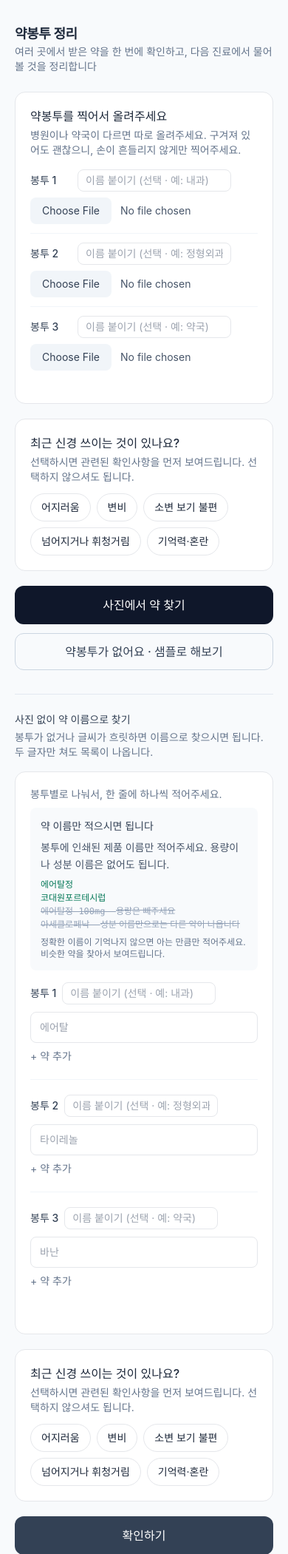
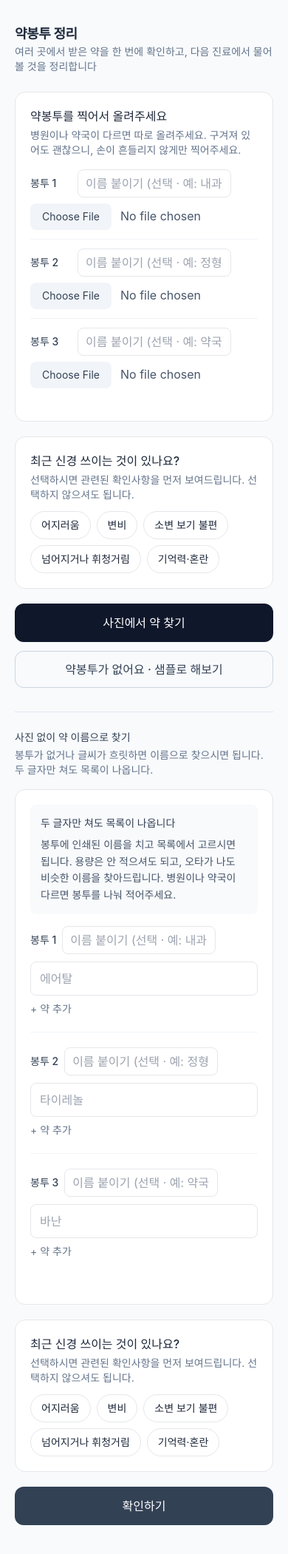
Before and after one commit to RL9-csv/medcheck, a FastAPI app: page / in a window 390 px wide. Shown: the top 2101 px of the page at 74% size. Run offline with FastAPI, Linux system fonts and the light colour scheme; parts of the project's set-up code (start-up, migrations or seed data) failed here and were passed over; some libraries are stand-ins or nearby versions.

Commit message:
모바일에서 입력칸을 탭할 때마다 화면이 확대되던 것을 막는다
iOS 사파리는 포커스된 입력의 글자가 16px 미만이면 페이지를 자동 확대한다.
입력칸이 text-sm(14px) 이었다. 직접 입력은 약마다 칸이 있어서 칸을 옮길
때마다 줌인되고 사용자가 손으로 되돌려야 한다. 봉투 라벨 칸도 같다.

개별 클래스를 text-base(16px) 로 올리고, base.html 에 규칙을 하나 더 뒀다.
새 입력을 추가할 때 클래스를 잊기 쉽다. 체크박스와 라디오는 제외한다 —
글자 크기가 의미 없고 증상 선택 화면의 배치가 바뀐다.

실기기로는 확인하지 못했다. 드롭다운이 가상 키보드에 가리는지는 아직
모른다.

직접 입력 안내 문구도 새 화면에 맞게 고쳤다. 예전에는 한 칸에 여러 줄을
적게 했고 그래서 "용량을 빼라", "성분명 말고 제품명을 적어라" 같은 규칙을
사용자에게 지우고 있었다. 목록에서 고르게 되면서 그 규칙이 필요 없어졌다.
고른 값은 품목코드로 넘어가므로 표기 차이가 생길 자리가 없다.

Co-Authored-By: Claude Opus 5 (1M context) <noreply@anthropic.com>

```diff
--- a/templates/base.html
+++ b/templates/base.html
@@ -8,6 +8,11 @@
 <style>
   body { font-family: -apple-system, "Pretendard", "Malgun Gothic", sans-serif; }
   .card { background:#fff; border:1px solid #e5e7eb; border-radius:14px; }
+  /* iOS 사파리는 포커스된 입력의 글자가 16px 미만이면 페이지를 자동 확대한다.
+     약마다 칸이 있어서 칸을 옮길 때마다 화면이 줌인되고 사용자가 손으로
+     되돌려야 한다. 개별 클래스로도 16px 을 주고 있지만, 새 입력을 추가할 때
+     잊기 쉬워서 여기서 한 번 더 막는다. */
+  input:not([type=checkbox]):not([type=radio]), textarea, select { font-size: 16px; }
 </style>
 </head>
 <body class="bg-slate-50 text-slate-800">
--- a/templates/index.html
+++ b/templates/index.html
@@ -21,7 +21,7 @@
       <div class="flex items-center gap-2 mb-2">
         <span class="text-sm font-medium text-slate-700 w-14">봉투 {{ i }}</span>
         <input name="label{{ i }}" placeholder="이름 붙이기 (선택 · {{ place[loop.index0] }})"
-               class="text-sm px-2.5 py-1 border rounded-lg flex-1 max-w-52
+               class="text-base px-2.5 py-1.5 border rounded-lg flex-1 max-w-52
                       focus:outline-none focus:ring-2 focus:ring-slate-300">
       </div>
       <input type="file" name="photo{{ i }}" accept="image/*" capture="environment"
@@ -132,32 +132,19 @@
 
   <form method="post" action="/confirm" class="space-y-5">
     <div class="card p-5">
-      <p class="text-sm text-slate-500 mb-2">봉투별로 나눠서, 한 줄에 하나씩 적어주세요.</p>
+      {# 예전에는 한 칸에 여러 줄을 적게 했고, 그래서 "용량을 빼라"
+         "성분명 말고 제품명을 적어라" 같은 규칙을 사용자에게 지우고 있었다.
+         목록에서 고르게 되면서 그 규칙이 전부 필요 없어졌다. 고른 값은
+         품목코드로 넘어가므로 표기 차이가 생길 자리가 없다.
 
-      {# 어디까지 적어야 하는지를 사용자가 모른다. 약봉투에는 제품명·용량·용법이
-         한 줄에 인쇄돼 있어서 통째로 옮겨 적기 쉽다. 실측으로 갈렸다.
-
-           에어탈정                  auto
-           에어탈정 100mg            suggest   용량을 적으면 오히려 나빠진다
-           에어탈정 1일3회 식후30분     auto      용법은 붙어도 안 나빠진다
-           아세클로페낙               suggest -> 아세페낙정   성분명만 적으면 다른 약
-
-         용량이 나쁜 이유는 카탈로그 이름의 표기와 다르기 때문이다.
-         "100mg" 과 "100밀리그램" 이 다르게 읽힌다. #}
+         남은 것은 하나뿐이다. 성분명(아세클로페낙)을 치면 그 성분이 든
+         다른 제품이 뜬다. 이건 목록에서 이름을 보고 고르면 드러난다. #}
       <div class="mb-4 text-sm bg-slate-50 rounded-lg p-3.5 leading-relaxed">
-        <div class="font-medium text-slate-700 mb-1.5">약 이름만 적으시면 됩니다</div>
+        <div class="font-medium text-slate-700 mb-1.5">두 글자만 쳐도 목록이 나옵니다</div>
         <div class="text-slate-600">
-          봉투에 인쇄된 <span class="font-medium">제품 이름</span>만 적어주세요.
-          용량이나 성분 이름은 없어도 됩니다.
-        </div>
-        <div class="mt-2 space-y-0.5 font-mono text-xs">
-          <div class="text-emerald-700">에어탈정</div>
-          <div class="text-emerald-700">코대원포르테시럽</div>
-          <div class="text-slate-400 line-through">에어탈정 100mg &nbsp;<span class="font-sans no-underline">용량은 빼주세요</span></div>
-          <div class="text-slate-400 line-through">아세클로페낙 &nbsp;<span class="font-sans no-underline">성분 이름만으로는 다른 약이 나옵니다</span></div>
-        </div>
-        <div class="mt-2 text-xs text-slate-500">
-          정확한 이름이 기억나지 않으면 아는 만큼만 적어주세요. 비슷한 약을 찾아서 보여드립니다.
+          봉투에 인쇄된 이름을 치고 <span class="font-medium">목록에서 고르시면</span> 됩니다.
+          용량은 안 적으셔도 되고, 오타가 나도 비슷한 이름을 찾아드립니다.
+          병원이나 약국이 다르면 봉투를 나눠 적어주세요.
         </div>
       </div>
       {% set place = ['예: 내과', '예: 정형외과', '예: 약국'] %}
@@ -167,7 +154,7 @@
         <div class="flex items-center gap-2 mb-2.5">
           <span class="text-sm font-medium text-slate-700">봉투 {{ i }}</span>
           <input name="label{{ i }}" placeholder="이름 붙이기 (선택 · {{ place[loop.index0] }})"
-                 class="text-sm px-2.5 py-1 border rounded-lg flex-1 max-w-52
+                 class="text-base px-2.5 py-1.5 border rounded-lg flex-1 max-w-52
                         focus:outline-none focus:ring-2 focus:ring-slate-300">
         </div>
 
@@ -179,7 +166,7 @@
           <div class="row relative">
             <input type="text" autocomplete="off" data-role="drug"
                    placeholder="{{ egs[loop.index0] }}"
-                   class="w-full text-sm px-3 py-2.5 border rounded-lg
+                   class="w-full text-base px-3 py-2.5 border rounded-lg
                           focus:outline-none focus:ring-2 focus:ring-slate-300">
             <input type="hidden" name="seq{{ i }}" data-role="seq">
           </div>
```
